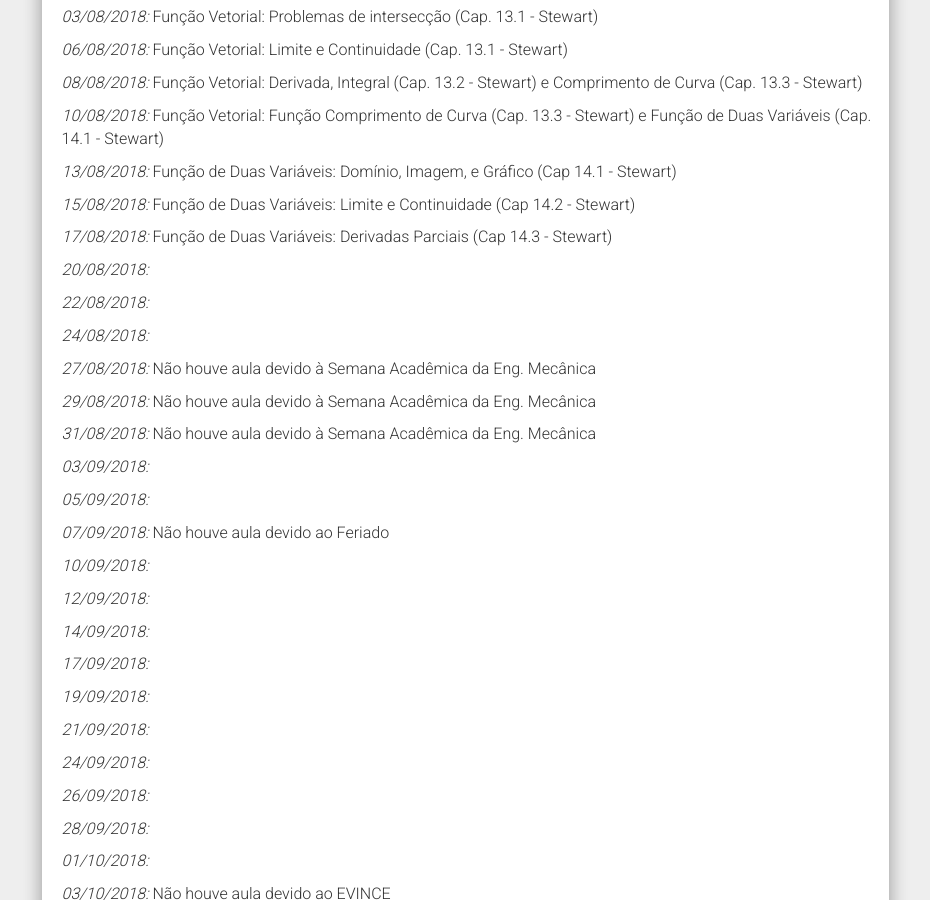
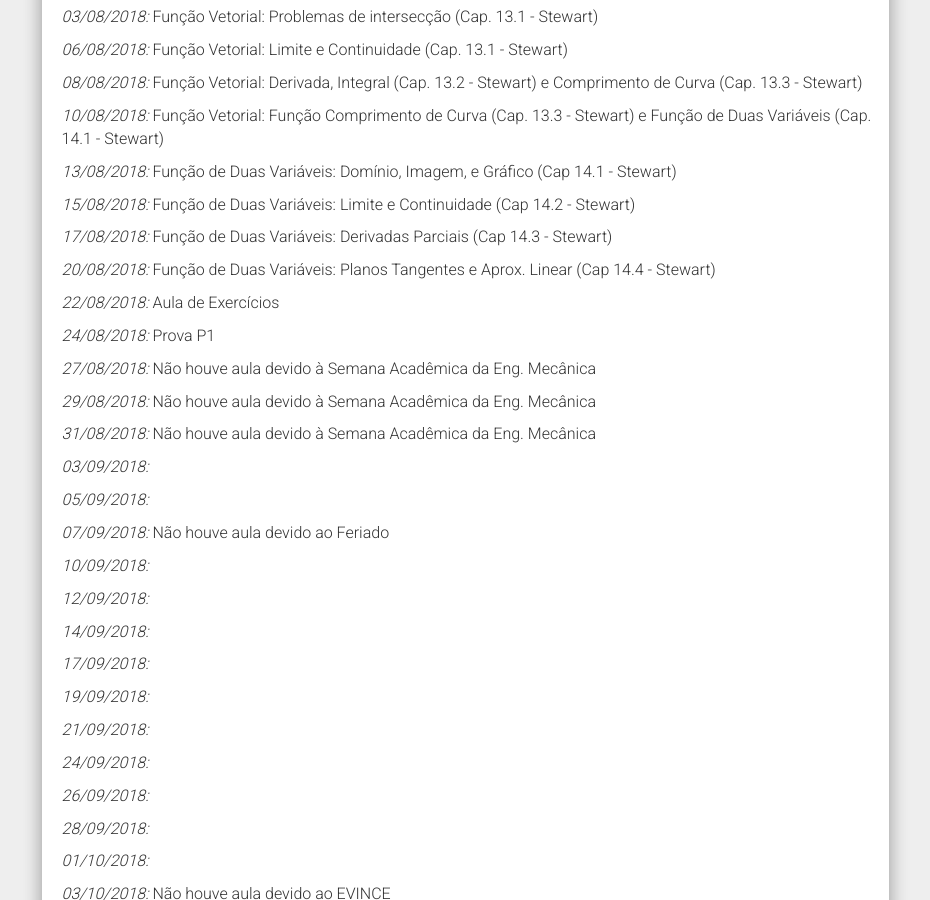
Before and after one commit to chunggnuhc/chunggnuhc.github.io, a Jekyll site: the page built from CMA211AD-Calc2-2sem2018.md, in a window 1280 px wide and 900 px high, scrolled down 1636 px. Shown: the whole window, without its empty margins (321-1251 px from the left). Built offline with Jekyll 4.4.1, drawn with Linux system fonts in a browser that asks for light colours; nearby versions of some CDN libraries.

Commit message:
Update CMA211AD - Cronog

```diff
--- a/CMA211AD-Calc2-2sem2018.md
+++ b/CMA211AD-Calc2-2sem2018.md
@@ -94,11 +94,11 @@ permalink: /CMA211AD-Calc2-2sem2018/
 
   _17/08/2018:_ Função de Duas Variáveis: Derivadas Parciais (Cap 14.3 - Stewart)
 
-  _20/08/2018:_
+  _20/08/2018:_ Função de Duas Variáveis: Planos Tangentes e Aprox. Linear (Cap 14.4 - Stewart)
 
-  _22/08/2018:_
+  _22/08/2018:_ Aula de Exercícios
 
-  _24/08/2018:_
+  _24/08/2018:_ Prova P1
 
   _27/08/2018:_ Não houve aula devido à Semana Acadêmica da Eng. Mecânica
 
```
